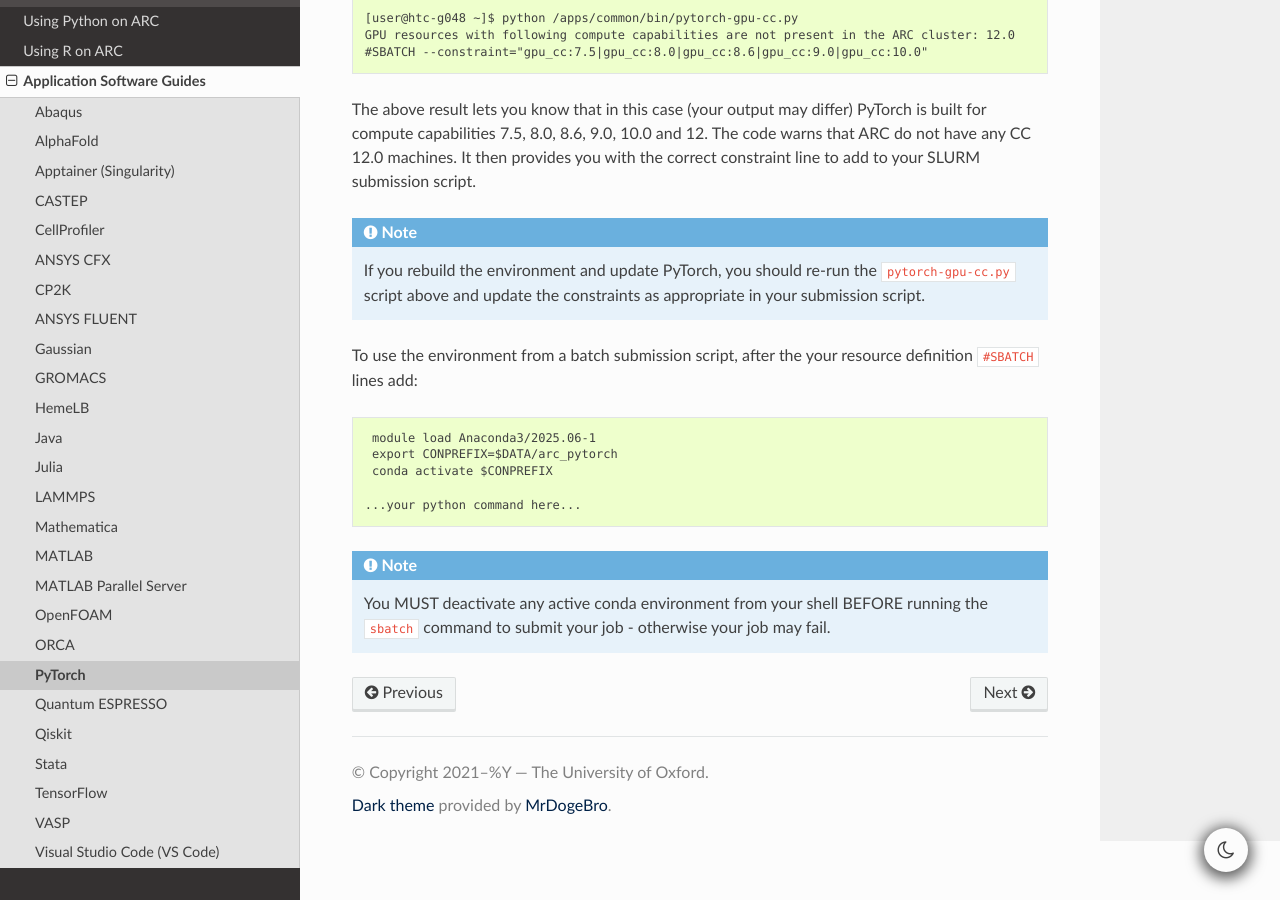
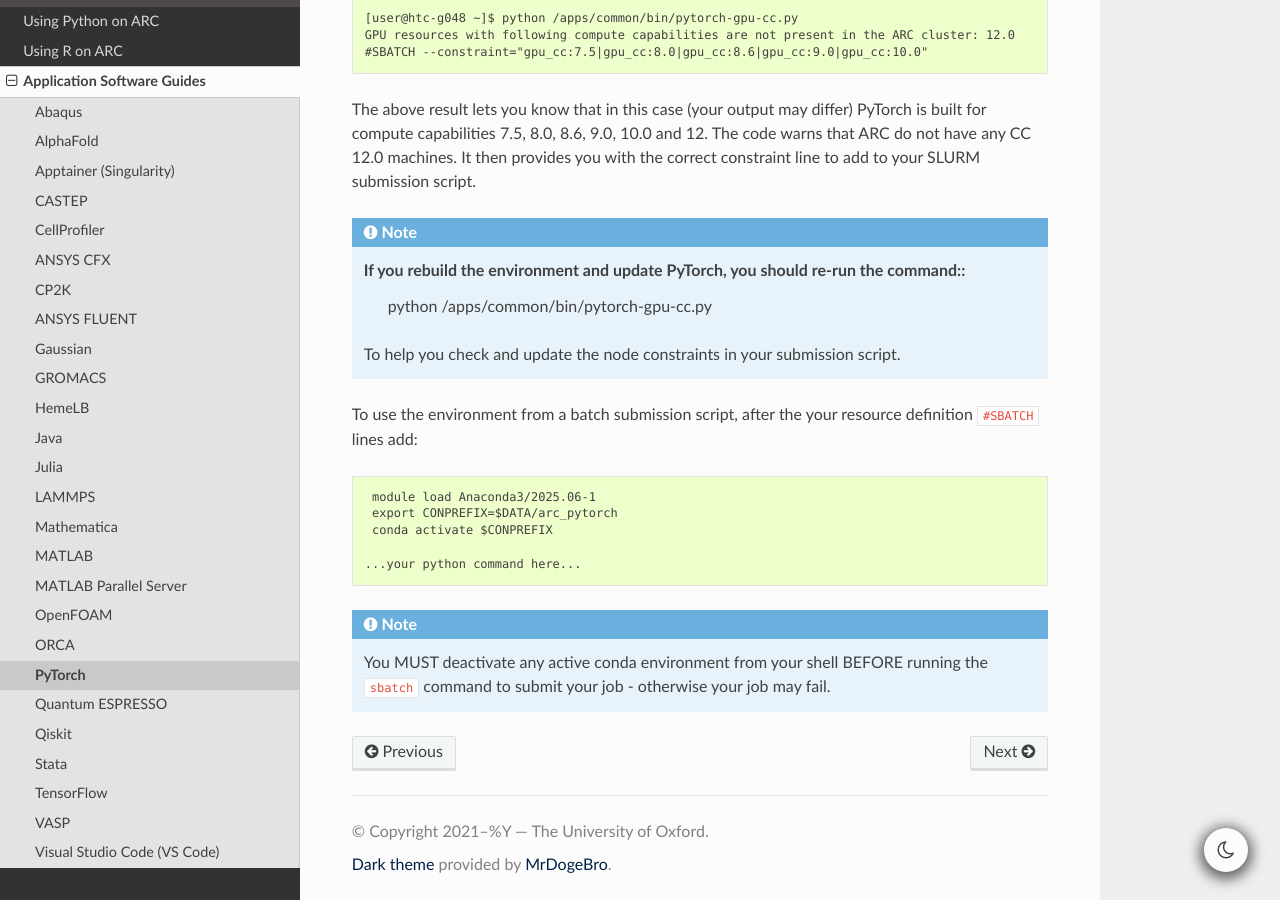
Before and after one commit to oxford-arc/arc-software-guide, a Sphinx documentation site: the page built from docs/source/apps/arc_pytorch.rst, in a window 1280 px wide and 900 px high, scrolled down 1845 px. Built offline with Sphinx 7.4.7 and the Read the Docs theme 3.1.0, drawn with Linux system fonts in a browser that asks for light colours.

Commit message:
Update arc_pytorch.rst

```diff
--- a/docs/source/apps/arc_pytorch.rst
+++ b/docs/source/apps/arc_pytorch.rst
@@ -82,8 +82,9 @@ SLURM submission script.
 
 .. note::
 
-  If you rebuild the environment and update PyTorch, you should re-run the ``pytorch-gpu-cc.py`` script above and update the constraints as
-  appropriate in your submission script.
+  If you rebuild the environment and update PyTorch, you should re-run the command::
+    python /apps/common/bin/pytorch-gpu-cc.py
+  To help you check and update the node constraints in your submission script.
 
 
 To use the environment from a batch submission script, after the your resource definition ``#SBATCH`` lines add::
```
